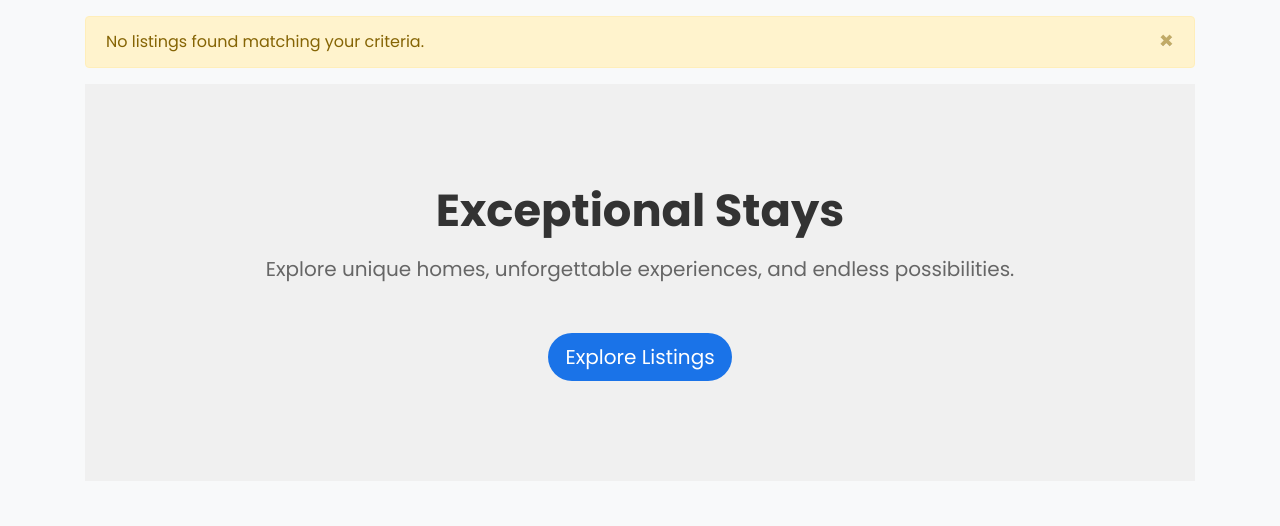
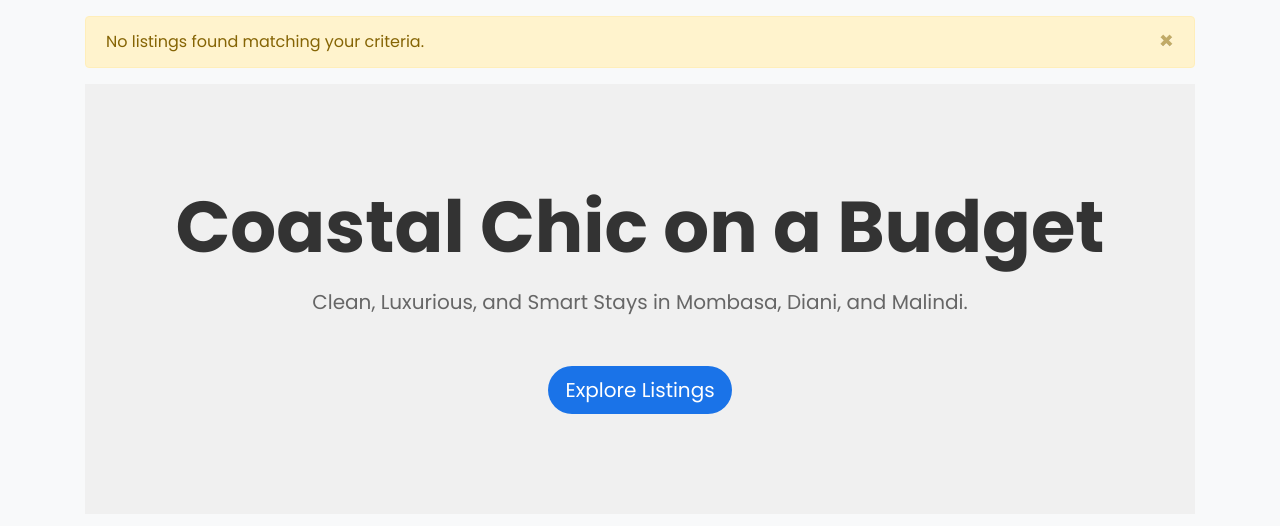
Before and after one commit to Afuyah/airbnb_clone, a Flask app: page / in a window 1280 px wide. Shown: the part 80-606 px from the top of the page. Run offline with Flask 3, Linux system fonts and the light colour scheme; data that the repository does not hold is empty; some libraries are stand-ins or nearby versions.

Commit message:
Update index.html

```diff
--- a/app/templates/index.html
+++ b/app/templates/index.html
@@ -7,8 +7,8 @@
 <!-- Intro Section with Fluid Animations -->
 <section class="intro-section">
     <div class="container text-center">
-        <h1 class="display-3 font-weight-bold">Exceptional Stays</h1>
-        <p class="lead mt-3">Explore unique homes, unforgettable experiences, and endless possibilities.</p>
+        <h2 class="display-3 font-weight-bold">Coastal Chic on a Budget</h2>
+        <p class="lead mt-3">Clean, Luxurious, and Smart Stays in Mombasa, Diani, and Malindi.</p>
         <a href="{{ url_for('listings.list_listings') }}" class="btn btn-explore btn-lg mt-4">Explore Listings</a>
     </div>
 </section>
```
